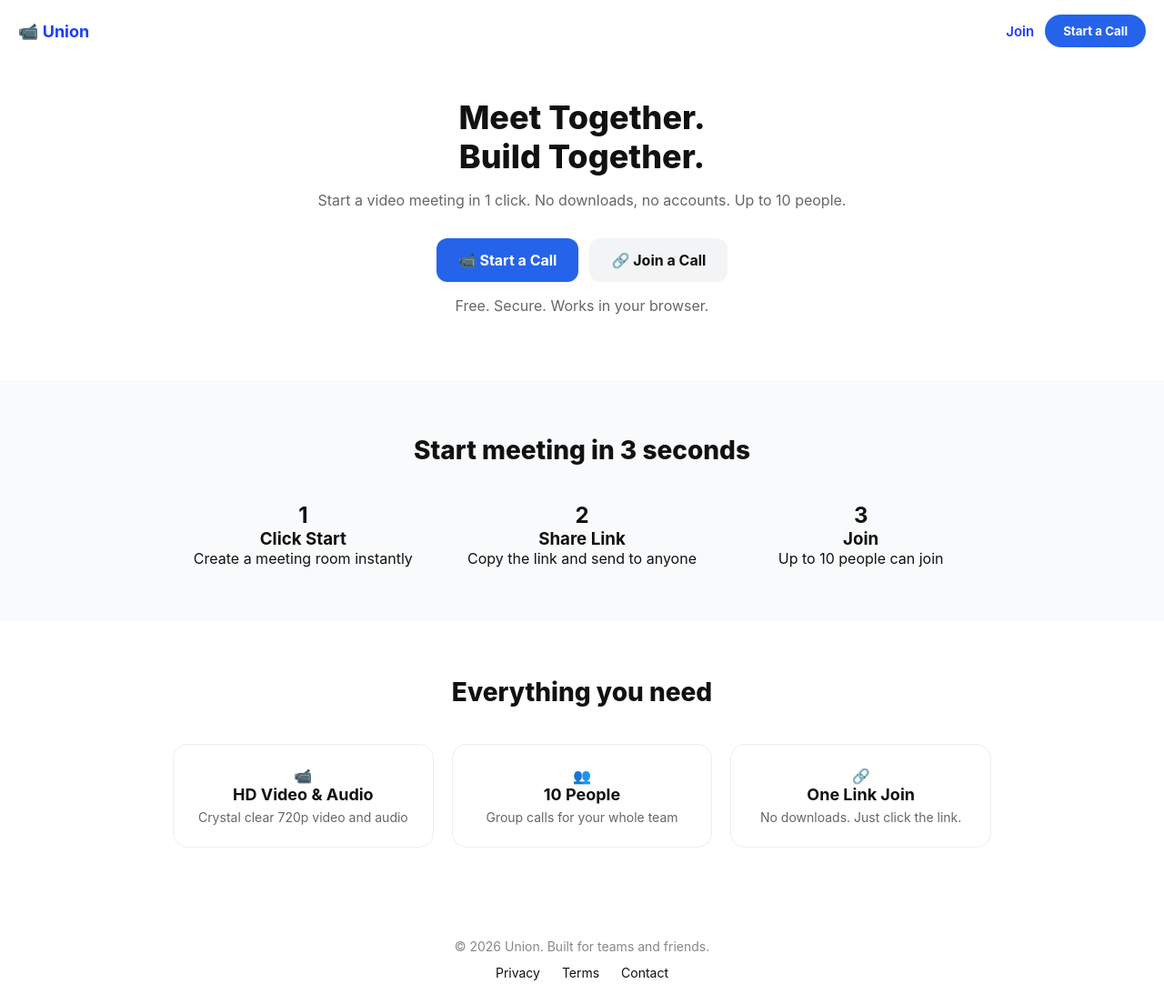
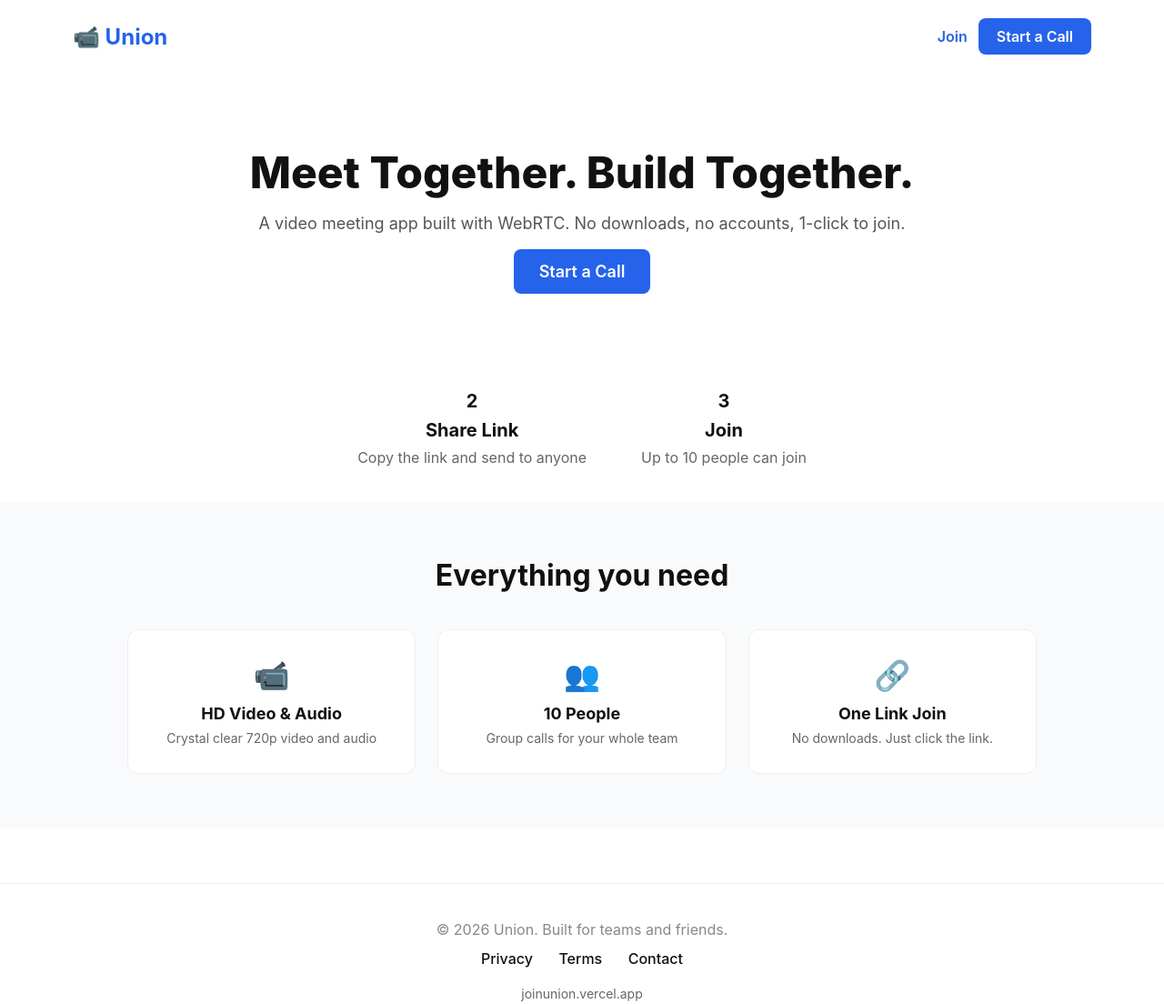
Before and after one commit to solomonenyinnaya14-a11y/Union-, a website: page index.html in a window 1280 px wide. Shown: the whole page at 91% size. Drawn offline with nearby package versions, Linux system fonts and the light colour scheme.

Commit message:
Update index.html

```diff
--- a/index.html
+++ b/index.html
@@ -3,89 +3,104 @@
 <head>
   <meta charset="UTF-8">
   <meta name="viewport" content="width=device-width, initial-scale=1.0">
-  <title>Union</title>
+  <title>Union - Meet Together. Build Together.</title>
+  <meta name="description" content="Free video meetings. No downloads, no accounts. Up to 10 people.">
   <style>
-    * { margin:0; padding:0; box-sizing:border-box; font-family:-apple-system, BlinkMacSystemFont, 'Segoe UI', Roboto, sans-serif; }
-    body { background:#fff; color:#111; }
-    header { display:flex; justify-content:space-between; align-items:center; padding:16px 20px; position:sticky; top:0; background:#fff; z-index:10; }
-  .logo { font-weight:700; font-size:18px; color:#1a3dff; display:flex; align-items:center; gap:6px; }
-  .nav-btns { display:flex; gap:12px; align-items:center; }
-  .btn-join { background:none; border:none; color:#1a3dff; font-weight:600; font-size:15px; cursor:pointer; }
-  .btn-start { background:#2563eb; color:#fff; border:none; padding:10px 20px; border-radius:999px; font-weight:700; cursor:pointer; }
-  .container { max-width:700px; margin:0 auto; padding:40px 20px; text-align:center; }
-  .container h1 { font-size:36px; font-weight:800; line-height:1.2; }
-  .container h1.blue { color:#2563eb; }
-  .container p { color:#666; margin:16px 0 32px; font-size:16px; }
-  .btns { display:flex; gap:12px; justify-content:center; margin-bottom:12px; }
-  .btn-big { padding:14px 24px; border-radius:12px; font-weight:700; font-size:16px; border:none; cursor:pointer; }
-  .btn-blue { background:#2563eb; color:#fff; }
-  .btn-gray { background:#f3f4f6; color:#111; }
-  .small { color:#888; font-size:13px; }
-  .section { padding:60px 20px; text-align:center; }
-  .section h2 { font-size:28px; font-weight:800; margin-bottom:40px; }
-  .grid { display:grid; gap:20px; max-width:900px; margin:0 auto; }
-  .card { background:#fff; border:1px solid #eee; padding:24px; border-radius:16px; }
-  .card.icon { font-size:24px; margin-bottom:8px; }
-  .card h3 { font-size:18px; margin-bottom:6px; }
-  .card p { color:#666; font-size:14px; }
-    footer { text-align:center; padding:40px 20px; color:#888; font-size:14px; }
-    footer a { color:#111; text-decoration:none; margin:0 10px; }
-    @media(min-width:768px){.grid{ grid-template-columns:repeat(3,1fr)} }
+    * { margin: 0; padding: 0; box-sizing: border-box; font-family: -apple-system, BlinkMacSystemFont, 'Segoe UI', sans-serif; }
+    body { background: #fff; color: #111; text-align: center; }
+
+    header { display: flex; justify-content: space-between; align-items: center; padding: 20px 40px; max-width: 1200px; margin: 0 auto; }
+    .logo { font-size: 24px; font-weight: 700; color: #2563eb; display: flex; align-items: center; gap: 8px; }
+    nav { display: flex; gap: 12px; align-items: center; }
+    nav a { text-decoration: none; color: #2563eb; font-weight: 600; }
+    .btn { background: #2563eb; color: white; padding: 10px 20px; border-radius: 8px; text-decoration: none; font-weight: 600; border: none; cursor: pointer; }
+    .btn:hover { background: #1d4ed8; }
+
+    .hero { padding: 80px 20px; }
+    .hero h1 { font-size: 48px; font-weight: 800; margin-bottom: 16px; }
+    .hero p { font-size: 18px; color: #555; margin-bottom: 32px; }
+
+    .steps { display: flex; justify-content: center; gap: 60px; padding: 40px 20px; flex-wrap: wrap; }
+    .step h3 { font-size: 20px; margin-bottom: 8px; }
+    .step p { color: #666; }
+
+    .features { padding: 60px 20px; background: #f9fafb; }
+    .features h2 { font-size: 32px; margin-bottom: 40px; }
+    .feature-grid { display: grid; grid-template-columns: repeat(auto-fit, minmax(250px, 1fr)); gap: 24px; max-width: 1000px; margin: 0 auto; }
+    .feature-card { background: white; padding: 30px; border-radius: 12px; border: 1px solid #eee; }
+    .feature-card h4 { font-size: 18px; margin: 12px 0 8px; }
+    .feature-card p { color: #666; font-size: 14px; }
+
+    footer { padding: 40px 20px; border-top: 1px solid #eee; margin-top: 60px; }
+    footer p { color: #888; margin-bottom: 12px; }
+    footer a { color: #111; text-decoration: none; margin: 0 12px; font-weight: 500; }
+    footer a:hover { text-decoration: underline; }
+    .domain { margin-top: 20px; font-size: 14px; color: #666; }
   </style>
 </head>
 <body>
+
   <header>
     <div class="logo">📹 Union</div>
-    <div class="nav-btns">
-      <button class="btn-join" onclick="joinCall()">Join</button>
-      <button class="btn-start" onclick="startCall()">Start a Call</button>
-    </div>
+    <nav>
+      <a href="/#join">Join</a>
+      <a href="/#start" class="btn">Start a Call</a>
+    </nav>
   </header>
 
-  <div class="container">
-    <h1>Meet Together.<br><span class="blue">Build Together.</span></h1>
-    <p>Start a video meeting in 1 click. No downloads, no accounts. Up to 10 people.</p>
-    <div class="btns">
-      <button class="btn-big btn-blue" onclick="startCall()">📹 Start a Call</button>
-      <button class="btn-big btn-gray" onclick="joinCall()">🔗 Join a Call</button>
+  <section class="hero">
+    <h1>Meet Together. Build Together.</h1>
+    <p>A video meeting app built with WebRTC. No downloads, no accounts, 1-click to join.</p>
+    <a href="/#start" class="btn" style="font-size:18px; padding:14px 28px;">Start a Call</a>
+  </section>
+
+  <section class="steps">
+    <div class="step">
+      <h3>2</h3>
+      <h3>Share Link</h3>
+      <p>Copy the link and send to anyone</p>
     </div>
-    <p class="small">Free. Secure. Works in your browser.</p>
-  </div>
+    <div class="step">
+      <h3>3</h3>
+      <h3>Join</h3>
+      <p>Up to 10 people can join</p>
+    </div>
+  </section>
 
-  <div class="section" style="background:#f9fafb;">
-    <h2>Start meeting in 3 seconds</h2>
-    <div class="grid">
-      <div><div style="font-size:24px; font-weight:700;">1</div><h3>Click Start</h3><p>Create a meeting room instantly</p></div>
-      <div><div style="font-size:24px; font-weight:700;">2</div><h3>Share Link</h3><p>Copy the link and send to anyone</p></div>
-      <div><div style="font-size:24px; font-weight:700;">3</div><h3>Join</h3><p>Up to 10 people can join</p></div>
+  <section class="features">
+    <h2>Everything you need</h2>
+    <div class="feature-grid">
+      <div class="feature-card">
+        <div style="font-size:32px;">📹</div>
+        <h4>HD Video & Audio</h4>
+        <p>Crystal clear 720p video and audio</p>
+      </div>
+      <div class="feature-card">
+        <div style="font-size:32px;">👥</div>
+        <h4>10 People</h4>
+        <p>Group calls for your whole team</p>
+      </div>
+      <div class="feature-card">
+        <div style="font-size:32px;">🔗</div>
+        <h4>One Link Join</h4>
+        <p>No downloads. Just click the link.</p>
+      </div>
     </div>
-  </div>
-
-  <div class="section">
-    <h2>Everything you need</h2>
-    <div class="grid">
-      <div class="card"><div class="icon">📹</div><h3>HD Video & Audio</h3><p>Crystal clear 720p video and audio</p></div>
-      <div class="card"><div class="icon">👥</div><h3>10 People</h3><p>Group calls for your whole team</p></div>
-      <div class="card"><div class="icon">🔗</div><h3>One Link Join</h3><p>No downloads. Just click the link.</p></div>
-    </div>
-  </div>
+  </section>
 
   <footer>
     <p>© 2026 Union. Built for teams and friends.</p>
-    <div style="margin-top:12px;">
-      <a href="#">Privacy</a> <a href="#">Terms</a> <a href="#">Contact</a>
-    </div>
+    <a href="/privacy.html">Privacy</a>
+    <a href="/terms.html">Terms</a>
+    <a href="/contact.html">Contact</a>
+    <div class="domain">joinunion.vercel.app</div>
   </footer>
 
-<script>
-function startCall() {
-  const roomId = Math.random().toString(36).substring(2, 8);
-  window.location.href = `room.html?room=${roomId}&host=1`;
-}
-function joinCall() {
-  const link = prompt("Paste the meeting link:");
-  if(link) window.location.href = link;
-}
-</script>
+  <script src="/socket.io/socket.io.js"></script>
+  <script>
+    // Your WebRTC + Socket.io code goes here
+    // This is where you handle "Start a Call" and "Join" logic
+  </script>
+
 </body>
 </html>
```
